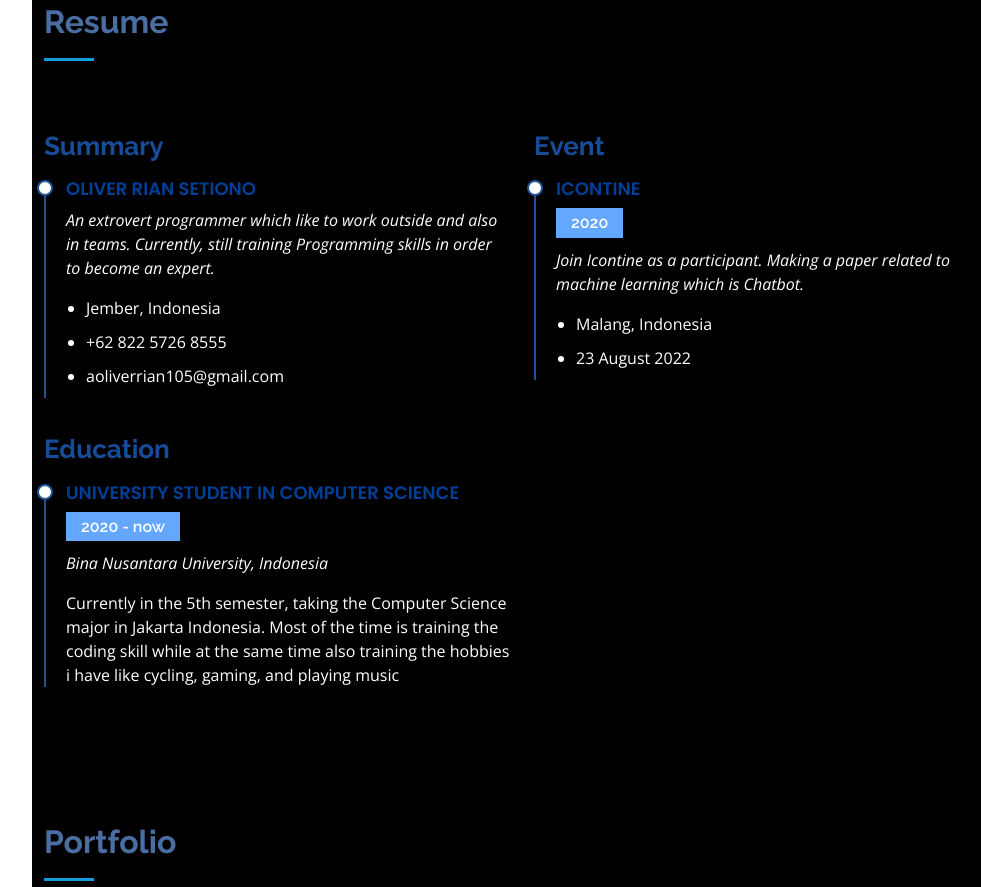
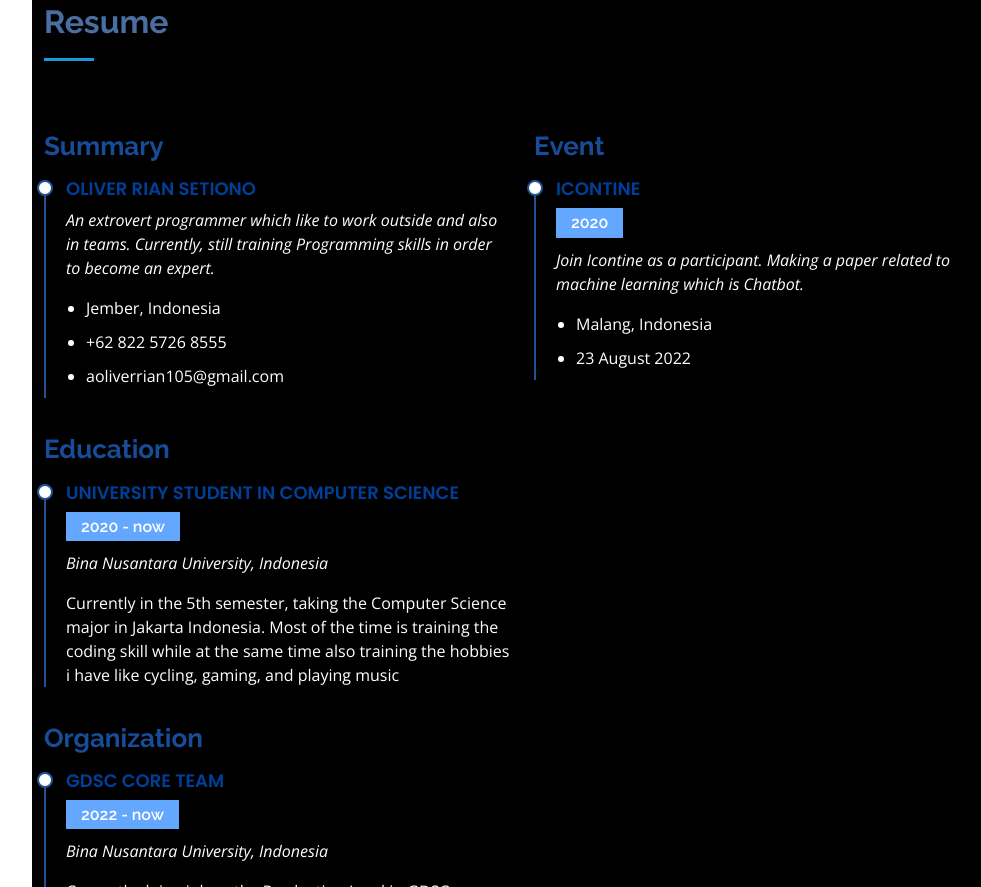
Before and after one commit to Rian105/Website, a plain HTML site: page index.html in a window 1280 px wide. Shown: the part 1913-2800 px from the top of the page, without its empty margins (268-1249 px from the left). Drawn offline with nearby package versions, Linux system fonts and the light colour scheme.

Commit message:
Update index.html

```diff
--- a/index.html
+++ b/index.html
@@ -231,6 +231,16 @@
           </div>
         </div>
 
+        <div class="col-lg-6" data-aos="fade-up" data-aos-delay="100">
+            <h3 class="resume-title">Organization</h3>
+            <div class="resume-item">
+              <h4>GDSC Core Team</h4>
+              <h5>2022 - now</h5>
+              <p><em>Bina Nusantara University, Indonesia</em></p>
+              <p>Currently doing job as the Production Lead in GDSC core team. Currently, Working Remotely from Jakarta.</p>
+            </div>
+          </div>
+
       </div>
     </section><!-- End Resume Section -->
 
```
